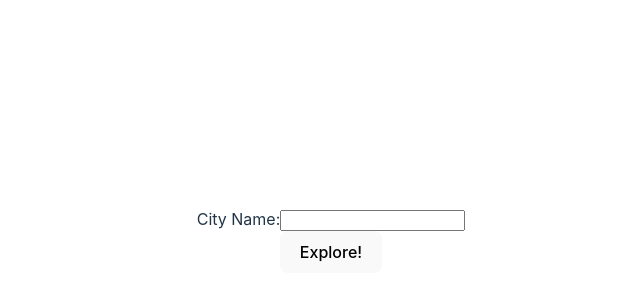
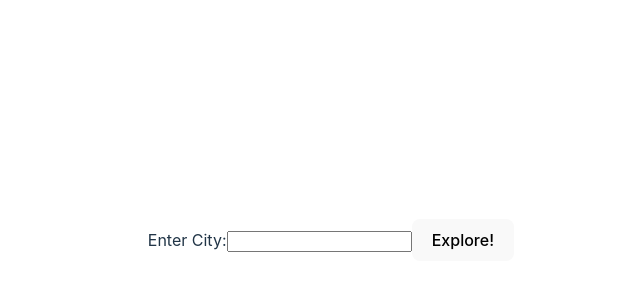
Before and after one commit to AgateHunter/city-explorer, a React (Vite) app: page / in a window 1280 px wide. Shown: the part 160-460 px from the top of the page, without its empty margins (309-949 px from the left). Built offline with nearby package versions, Linux system fonts and the light colour scheme.

Commit message:
added API key to query

```diff
--- a/components/form.jsx
+++ b/components/form.jsx
@@ -1,43 +1,98 @@
 import React, { useState } from 'react';
 
-const MyForm = () => {
-  // State to store form data
-  const [formData, setFormData] = useState({
-    cityName: ''
-  });
+const LocationForm = () => {
+  const [city, setCity] = useState('');
+  const [latitude, setLatitude] = useState(null);
+  const [longitude, setLongitude] = useState(null);
 
-  // Handle form field changes
-  const handleChange = (e) => {
-    const { name, value } = e.target;
-    setFormData((prevData) => ({
-      ...prevData,
-      [name]: value,
-    }));
+  const handleCityChange = (e) => {
+    setCity(e.target.value);
   };
 
-  // Handle form submission
-  const handleSubmit = (e) => {
+  const handleSubmit = async (e) => {
     e.preventDefault();
-    // Add your logic to handle form submission here
-    console.log('Form submitted:', formData);
+
+    // Make API request to LocationIQ
+    const apiKey = 'pk.eabd0dfcdc96b62b44b0370cfb4625de';
+    const apiUrl = `https://us1.locationiq.com/v1/search.php?key=${apiKey}&q=${city}&format=json`;
+
+    try {
+      const response = await fetch(apiUrl);
+      const data = await response.json();
+
+      // Assuming the first result has the latitude and longitude
+      const { lat, lon } = data[0];
+      setLatitude(lat);
+      setLongitude(lon);
+    } catch (error) {
+      console.error('Error fetching data:', error);
+    }
   };
 
   return (
-    <form onSubmit={handleSubmit}>
-      <label>
-        City Name:
-        <input
-          type="text"
-          name="cityName"
-          value={formData.citytName}
-          onChange={handleChange}
-        />
-      </label>
+    <div>
+      <form onSubmit={handleSubmit}>
+        <label>
+          Enter City:
+          <input type="text" value={city} onChange={handleCityChange} />
+        </label>
+        <button type="submit">Explore!</button>
+      </form>
 
-      <br />
-      <button type="submit">Explore!</button>
-    </form>
+      {latitude && longitude && (
+        <div>
+          <h2>Location Information:</h2>
+          <p>Latitude: {latitude}</p>
+          <p>Longitude: {longitude}</p>
+        </div>
+      )}
+    </div>
   );
 };
 
-export default MyForm;
+export default LocationForm;
+
+
+// import React, { useState } from 'react';
+
+// const MyForm = () => {
+//   // State to store form data
+//   const [formData, setFormData] = useState({
+//     cityName: ''
+//   });
+
+//   // Handle form field changes
+//   const handleChange = (e) => {
+//     const { name, value } = e.target;
+//     setFormData((prevData) => ({
+//       ...prevData,
+//       [name]: value,
+//     }));
+//   };
+
+//   // Handle form submission
+//   const handleSubmit = (e) => {
+//     e.preventDefault();
+//     // Add your logic to handle form submission here
+//     console.log('Form submitted:', formData);
+//   };
+
+//   return (
+//     <form onSubmit={handleSubmit}>
+//       <label>
+//         City Name:
+//         <input
+//           type="text"
+//           name="cityName"
+//           value={formData.citytName}
+//           onChange={handleChange}
+//         />
+//       </label>
+
+//       <br />
+//       <button type="submit">Explore!</button>
+//     </form>
+//   );
+// };
+
+// export default MyForm;
--- a/src/App.jsx
+++ b/src/App.jsx
@@ -2,49 +2,52 @@ import { useState } from 'react'
 // import reactLogo from './assets/react.svg'
 // import viteLogo from '/vite.svg'
 import './App.css'
+import '../components/form'
+import LocationForm from '../components/form'
 
+export default LocationForm;
 
-const MyForm = () => {
-  // State to store form data
-  const [formData, setFormData] = useState({
-    cityName: ''
-  });
+// const MyForm = () => {
+//   // State to store form data
+//   const [formData, setFormData] = useState({
+//     cityName: ''
+//   });
 
-  // Handle form field changes
-  const handleChange = (e) => {
-    const { name, value } = e.target;
-    setFormData((prevData) => ({
-      ...prevData,
-      [name]: value,
-    }));
-  };
+//   // Handle form field changes
+//   const handleChange = (e) => {
+//     const { name, value } = e.target;
+//     setFormData((prevData) => ({
+//       ...prevData,
+//       [name]: value,
+//     }));
+//   };
 
-  // Handle form submission
-  const handleSubmit = (e) => {
-    e.preventDefault();
-    // Add your logic to handle form submission here
-    console.log('Form submitted:', formData);
-  };
+//   // Handle form submission
+//   const handleSubmit = (e) => {
+//     e.preventDefault();
+//     // Add your logic to handle form submission here
+//     console.log('Form submitted:', formData);
+//   };
 
-  return (
-    <form onSubmit={handleSubmit}>
-      <label>
-        City Name:
-        <input
-          type="text"
-          name="cityName"
-          value={formData.citytName}
-          onChange={handleChange}
-        />
-      </label>
+//   return (
+//     <form onSubmit={handleSubmit}>
+//       <label>
+//         City Name:
+//         <input
+//           type="text"
+//           name="cityName"
+//           value={formData.citytName}
+//           onChange={handleChange}
+//         />
+//       </label>
 
-      <br />
-      <button type="submit">Explore!</button>
-    </form>
-  );
-};
+//       <br />
+//       <button type="submit">Explore!</button>
+//     </form>
+//   );
+// };
 
-export default MyForm;
+// export default MyForm;
 
 // function App() {
 //   const [count, setCount] = useState(0)
```
